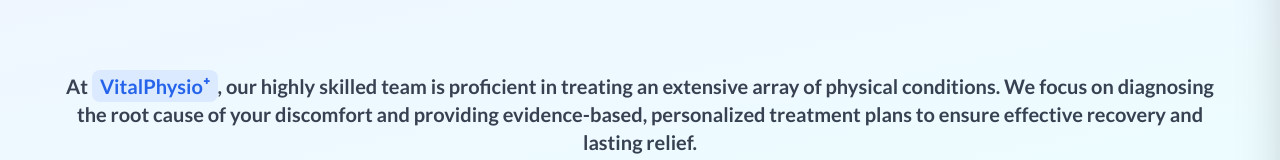
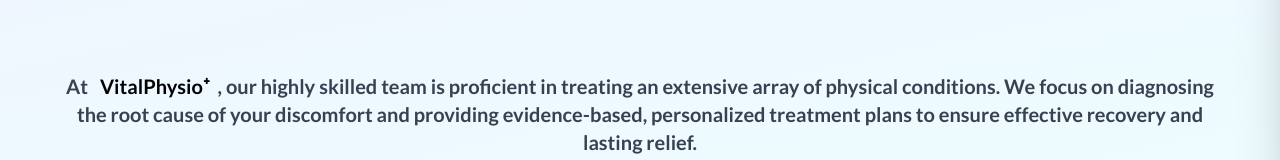
Before and after one commit to ishaan-chadha1/vital-physio-plus, a Next.js app: page /conditions in a window 1280 px wide. Shown: the part 340-500 px from the top of the page. Built offline with nearby package versions, Linux system fonts and the light colour scheme; a web font is replaced by a local one.

Commit message:
Removal of Blue bubble around VitalPhysio+

```diff
--- a/app/conditions/page.tsx
+++ b/app/conditions/page.tsx
@@ -335,7 +335,7 @@
           >
             <p className="font-bold text-xl md:text-xl text-gray-700 leading-relaxed mb-8 ">
               At{" "}
-              <span className="font-bold text-blue-600 bg-blue-100 px-2 py-1 rounded-lg">
+              <span className="font-bold px-2 py-1 rounded-lg">
                 VitalPhysio⁺
               </span>
               , our highly skilled team is proficient in treating an extensive
```
